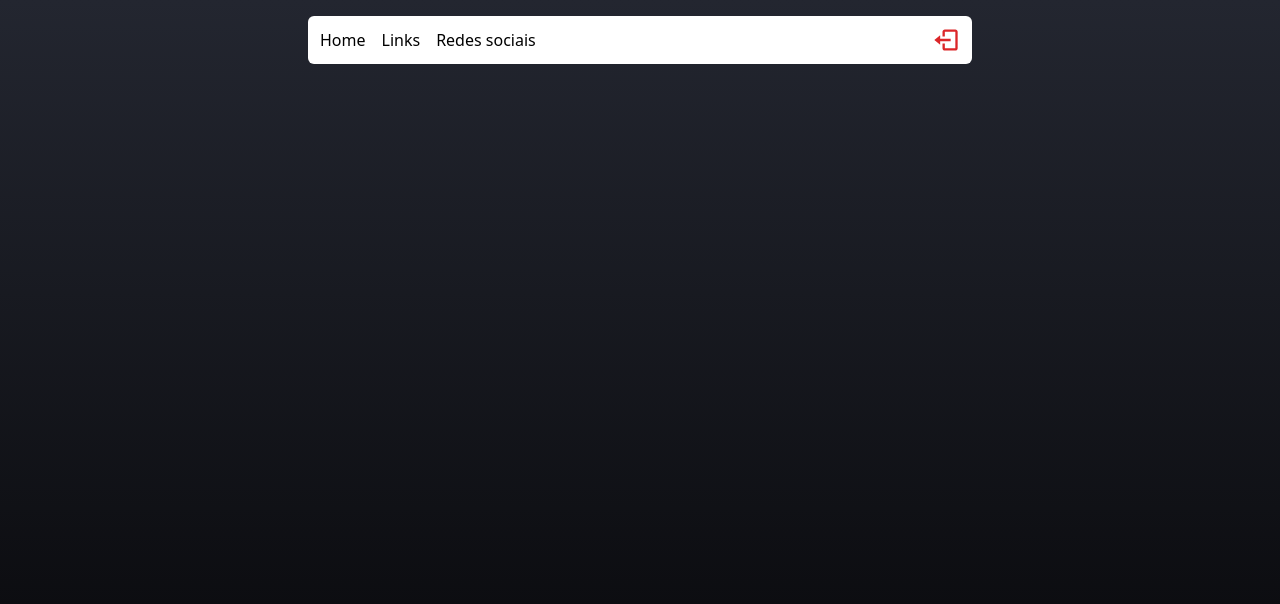
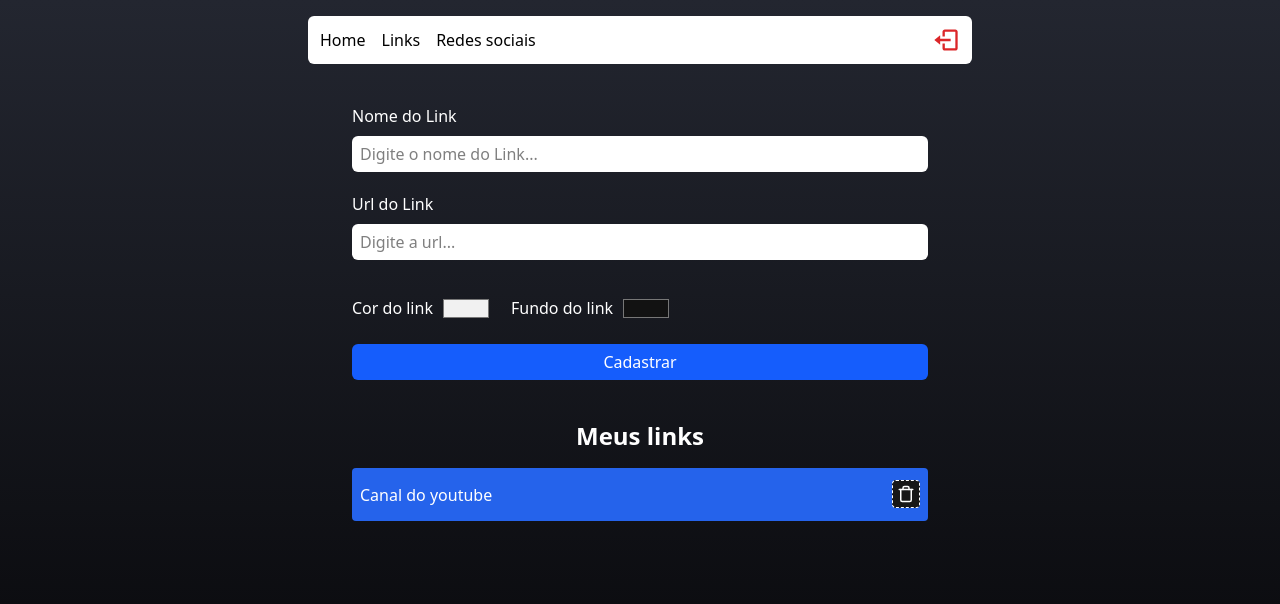
Before and after one commit to jotavitorz/projeto-linktree, a React (Vite) app: page /admin in a window 1280 px wide. Shown: the top 604 px of the page. Built offline with nearby package versions, Linux system fonts and the light colour scheme; no server answers; sample sign-in values are in the browser's storage.

Commit message:
feat: adicionar formulario na pagina Admin

```diff
--- a/src/pages/admin/index.tsx
+++ b/src/pages/admin/index.tsx
@@ -1,9 +1,90 @@
+import { useState } from "react";
 import { Header } from "../../components/Header";
+import { Input } from "../../components/Input";
+
+import { FiTrash } from "react-icons/fi";
 
 export function Admin() {
+    const [nameInput, setNameInput] = useState("");
+    const [urlInput, setUrlInput] = useState("");
+    const [textColorInput, setTextColorInput] = useState("#f1f1f1");
+    const [backgroundColorInput, setBackgroundColorInput] = useState("#121212");
+
     return (
         <div className="flex items-center flex-col min-h-screen pb-7 px-2">
             <Header />
+
+            <form className="flex flex-col mt-8 mb-3 w-full max-w-xl">
+                <label className="text-white font-medium mt-2 mb-2">Nome do Link</label>
+                <Input
+                    placeholder="Digite o nome do Link..."
+                    value={nameInput}
+                    onChange={(e) => setNameInput(e.target.value)}
+                />
+
+                <label className="text-white font-medium mt-2 mb-2">Url do Link</label>
+                <Input
+                    type="url"
+                    placeholder="Digite a url..."
+                    value={urlInput}
+                    onChange={(e) => setUrlInput(e.target.value)}
+                />
+
+                <section className="flex my-4 gap-5">
+                    <div className="flex gap-2 items-center">
+                        <label className="text-white font-medium mt-2 mb-2">Cor do link</label>
+                        <input
+                            type="color"
+                            value={textColorInput}
+                            onChange={ (e) => setTextColorInput(e.target.value)}
+                        />
+                    </div>
+
+                    <div className="flex gap-2 items-center">
+                        <label className="text-white font-medium mt-2 mb-2">Fundo do link</label>
+                        <input
+                            type="color"
+                            value={backgroundColorInput}
+                            onChange={ (e) => setBackgroundColorInput(e.target.value)}
+                        />
+                    </div>
+                </section>
+
+                {nameInput !== "" && (
+                    <div className="flex items-center justify-start flex-col mb-7 p-1 border-gray-100/25 border rounded-md">
+                        <label className="text-white font-medium mt-2 mb-3">Veja com está ficando:</label>
+                        <article
+                            className="w-11/12 max-w-lg flex flex-col items-center justify-between bg-zinc-900 rounded px-1 py-3"
+                            style={{ marginBottom: 8, marginTop: 8, backgroundColor: backgroundColorInput}}
+                        >
+                            <p className="font-medium" style={{ color: textColorInput}}>{nameInput}</p>
+                        </article>
+                    </div>
+                )}
+
+                <button type="submit" className="mb-7 cursor-pointer bg-blue-600 h-9 rounded-md text-white font-medium gap-4 flex justify-center items-center">
+                    Cadastrar
+                </button>
+
+            </form>
+
+            <h2 className="font-bold text-white mb-4 text-2xl">
+                Meus links
+            </h2>
+
+            <article
+                className="flex items-center justify-between w-11/12 max-w-xl rounded px-2 py-3 mb-2 select-none"
+                style={{ backgroundColor: "#2563EB", color: "#fff" }}
+            >
+                <p>Canal do youtube</p>
+                <div>
+                    <button
+                        className="border border-dashed p-1 rounded bg-neutral-900 cursor-pointer"
+                    >
+                        <FiTrash size={18} color="#fff" />
+                    </button>
+                </div>
+            </article>
         </div>
     )
 }
```
